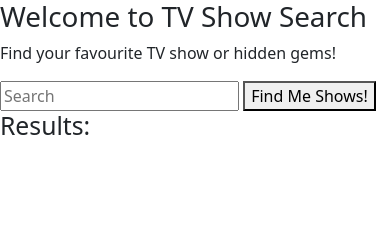
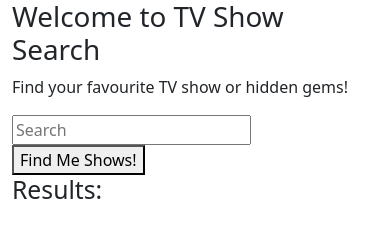
Before and after one commit to thoughtlesslabs/tv-search, a plain HTML site: page index.html in a window 390 px wide. Drawn offline with nearby package versions, Linux system fonts and the light colour scheme.

Commit message:
Better mobile responsive

```diff
--- a/index.html
+++ b/index.html
@@ -15,6 +15,9 @@
 </head>
 <body>
     <main>
+        <div class="container">
+            <div class="row">
+                <div class="col">
                     <h1>Welcome to TV Show Search</h1>
                     <p>Find your favourite TV show or hidden gems!</p>
                     <form id="search-form">
@@ -22,7 +25,10 @@
                         <button>Find Me Shows!</button>
                     </form>
                     <h2>Results:</h2>
-        <div class="container">
+                </div>
+            </div>
+        </div>
+        <div class="container-fluid">
             <div id="results" class="row row-cols-2 row-cols-md-3 row-cols-lg-4">
 
             </div>
```
Lines whose indentation alone changed are shown as unchanged.
